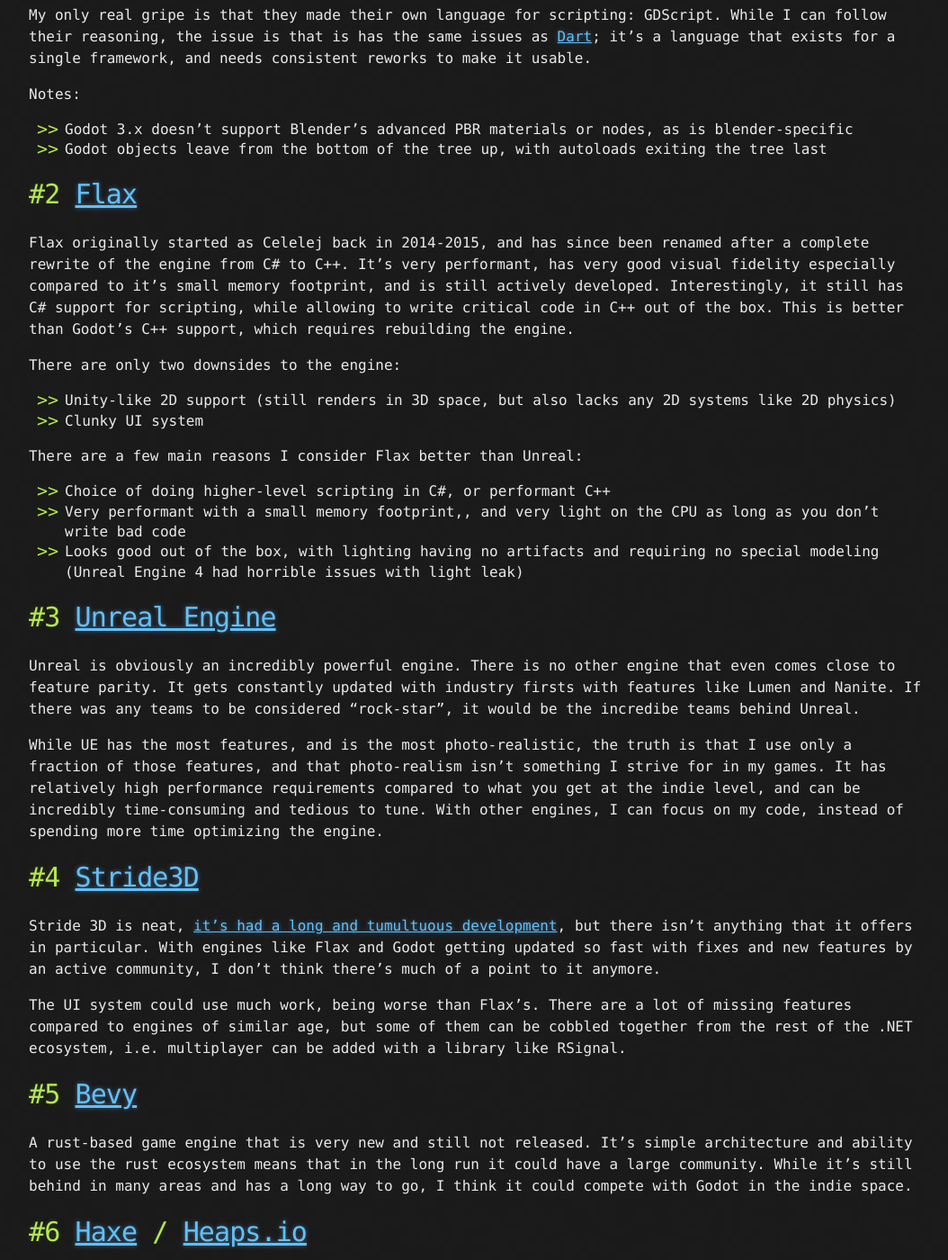
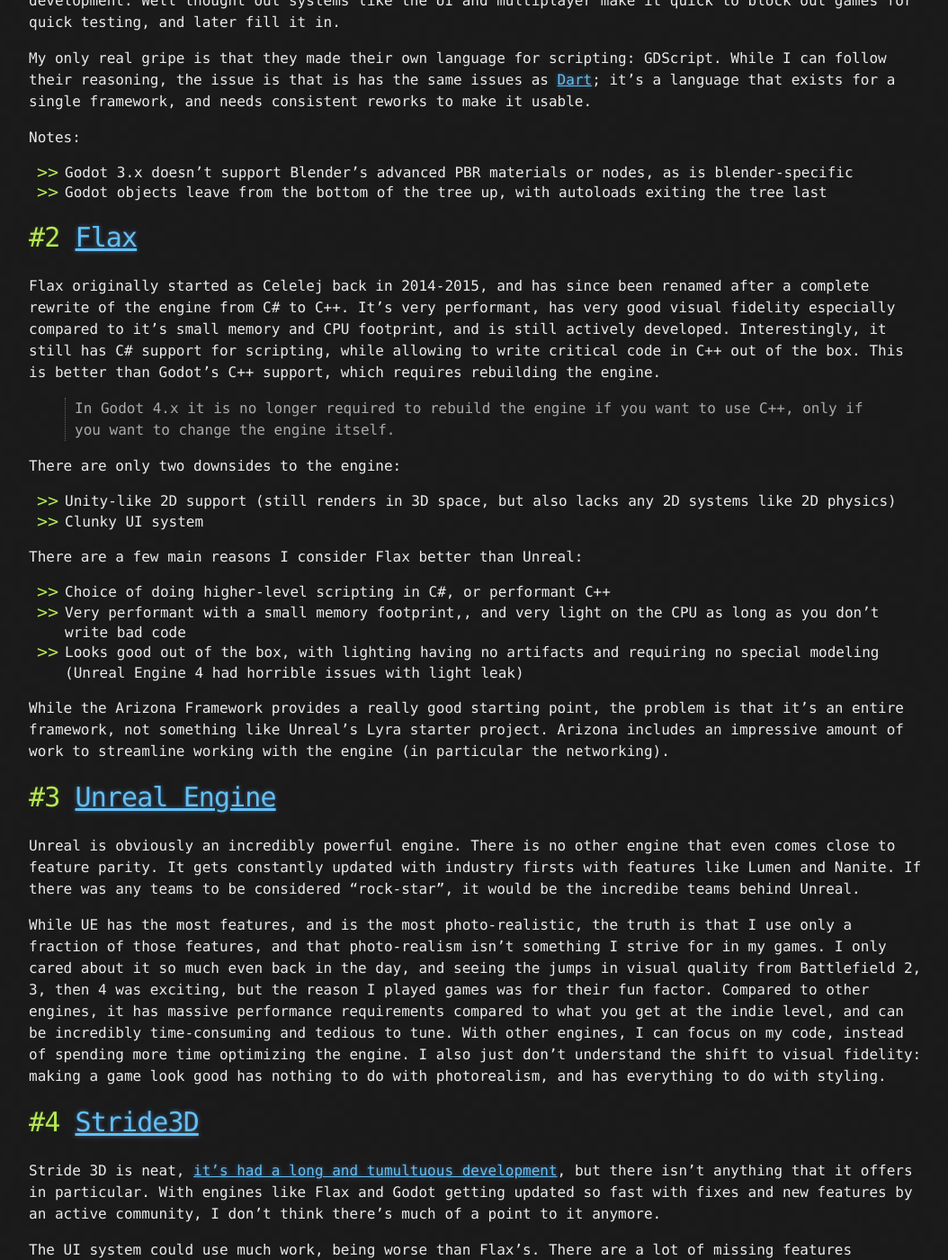
Before and after one commit to HubbleCommand/HubbleCommand.github.io, a Jekyll site: the page built from _posts/2021-08-15-game-engines.md, in a window 1280 px wide and 1400 px high, scrolled down 957 px. Shown: the whole window at 90% size, without its empty margins (108-1162 px from the left). Built offline with Jekyll 4.4.1, drawn with Linux system fonts in a browser that asks for light colours; nearby versions of some CDN libraries; some of the changed text lies outside the part shown.

Commit message:
game engines slight update

```diff
--- a/_posts/2021-08-15-game-engines.md
+++ b/_posts/2021-08-15-game-engines.md
@@ -2,10 +2,10 @@
 layout: post
 title: "Game Engines"
 date: 2021-08-15
-last_modified_at: 2024-01-07
+last_modified_at: 2024-06-04
 ---
 
-> I originally preferred Flax to Godot, and honestly I think they're both great engines. However, Godot's UI system is much better, and I think the Godot has a brighter future.
+> I originally preferred Flax to Godot, and honestly I think they're both great engines. However, Godot's UI and 2D systems are much better, and I think the Godot has a brighter future. While the Arizona Framework for Flax is a good step, and I prefer the C++ / C# interoperability, it's still a long way from the ease of use of Godot.
 
 # TL;DR
 
@@ -27,7 +27,9 @@
 - Godot objects leave from the bottom of the tree up, with autoloads exiting the tree last
 
 # #2 [Flax](https://flaxengine.com/)
-Flax originally started as Celelej back in 2014-2015, and has since been renamed after a complete rewrite of the engine from C# to C++. It's very performant, has very good visual fidelity especially compared to it's small memory footprint, and is still actively developed. Interestingly, it still has C# support for scripting, while allowing to write critical code in C++ out of the box. This is better than Godot's C++ support, which requires rebuilding the engine.
+Flax originally started as Celelej back in 2014-2015, and has since been renamed after a complete rewrite of the engine from C# to C++. It's very performant, has very good visual fidelity especially compared to it's small memory and CPU footprint, and is still actively developed. Interestingly, it still has C# support for scripting, while allowing to write critical code in C++ out of the box. This is better than Godot's C++ support, which requires rebuilding the engine.
+
+> In Godot 4.x it is no longer required to rebuild the engine if you want to use C++, only if you want to change the engine itself.
 
 There are only two downsides to the engine:
 - Unity-like 2D support (still renders in 3D space, but also lacks any 2D systems like 2D physics)
@@ -38,10 +40,12 @@
 - Very performant with a small memory footprint,, and very light on the CPU as long as you don't write bad code
 - Looks good out of the box, with lighting having no artifacts and requiring no special modeling (Unreal Engine 4 had horrible issues with light leak)
 
+While the Arizona Framework provides a really good starting point, the problem is that it's an entire framework, not something like Unreal's Lyra starter project. Arizona includes an impressive amount of work to streamline working with the engine (in particular the networking).
+
 # #3 [Unreal Engine ](https://www.unrealengine.com/en-US)
 Unreal is obviously an incredibly powerful engine. There is no other engine that even comes close to feature parity. It gets constantly updated with industry firsts with features like Lumen and Nanite. If there was any teams to be considered "rock-star", it would be the incredibe teams behind Unreal.
 
-While UE has the most features, and is the most photo-realistic, the truth is that I use only a fraction of those features, and that photo-realism isn't something I strive for in my games. It has relatively high performance requirements compared to what you get at the indie level, and can be incredibly time-consuming and tedious to tune. With other engines, I can focus on my code, instead of spending more time optimizing the engine.
+While UE has the most features, and is the most photo-realistic, the truth is that I use only a fraction of those features, and that photo-realism isn't something I strive for in my games. I only cared about it so much even back in the day, and seeing the jumps in visual quality from Battlefield 2, 3, then 4 was exciting, but the reason I played games was for their fun factor. Compared to other engines, it has massive performance requirements compared to what you get at the indie level, and can be incredibly time-consuming and tedious to tune. With other engines, I can focus on my code, instead of spending more time optimizing the engine. I also just don't understand the shift to visual fidelity: making a game look good has nothing to do with photorealism, and has everything to do with styling.
 
 # #4 [Stride3D](https://www.stride3d.net/)
 Stride 3D is neat, [it's had a long and tumultuous development](https://www.youtube.com/watch?v=gNZ6Gm3kRMI), but there isn't anything that it offers in particular. With engines like Flax and Godot getting updated so fast with fixes and new features by an active community, I don't think there's much of a point to it anymore.
@@ -51,13 +55,15 @@
 # #5 [Bevy](https://bevyengine.org/)
 A rust-based game engine that is very new and still not released. It's simple architecture and ability to use the rust ecosystem means that in the long run it could have a large community. While it's still behind in many areas and has a long way to go, I think it could compete with Godot in the indie space.
 
+There is also the whole Rust vs C++ discussion to be had.
+
 # #6 [Haxe](https://haxe.org/blog/shirogames-stack/) / [Heaps.io](https://heaps.io/index.html)
-I generally prefer Haxe to GDScript as the class system is much better, and networking seems slightly easier. However, there are few included features, with a laclustre UI system and no physics or collision detection. You have to create a lot of systems yourself, and for me the point of a game engine is exactly to avoid making basic systems.
+I generally prefer Haxe to GDScript as the class system is much better, and networking seems slightly easier. However, there are few included features, with a laclustre UI system and no physics or collision detection. You have to create a lot of systems yourself, and for me the point of a game engine is exactly to avoid making basic systems. If I wanted to make these systems myself, I would make my own engine / framework.
 
 # #7 [Unity](https://unity.com/)
 > When I originally wrote this post in 2021, it was certainly against the grain to have considered Unity a "bad engine". My reasons at the time, which I still stand by, are still stated below. Nowadays, it's more mainstream that Unity is considered a "bad engine", but mostly due to the Runtime fees they had planned to add. While the licensing issues have always been a part of Unity, I find that the engine and editor themselves have been going downhill for years.
 
-Some may find it wierd thet Unity classes so low. Keep in mind, I do think Unity has its place; the trash.
+Some may find it weird thet Unity classes so low. Keep in mind, I do think Unity has its place; the trash.
 
 Anyone with either cursory knowledge or who has tried to publish a game should be well versed in the various issues that plague Unity. There are a sleuth of issues that will never be fixed, and a lot of features that are missing. The worst thing is that Unity is highly opinionated, but has very little documentation of how opinionated it really is. The Gigaya sample was supposed to give a template, but it was cancelled. Even Flax has the Arizona framework. Even the CMS Concrete5, which has plenty of issues, has gradually addressed them with a fraction of the resources that Unity has.
 
```
Also changed, not shown: other parts of _posts/2021-08-15-game-engines.md (+1 -1 lines).
